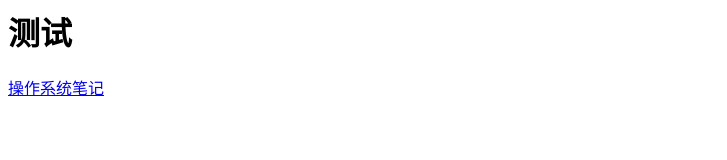
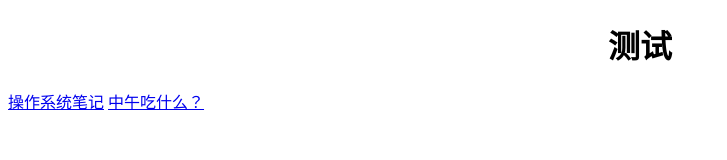
Before and after one commit to Jchao/aplay, a plain HTML site: page index.html in a window 1280 px wide. Shown: the whole page, without its empty margins (0-727 px from the left). Drawn offline with Linux system fonts and the light colour scheme.

Commit message:
Update index.html

```diff
--- a/index.html
+++ b/index.html
@@ -1,3 +1,16 @@
-<h1>测试</h1>
+<!doctype html>
+<html>
+<head>
+<meta charset="utf-8">
+<title>个人使用</title>
+</head>
 
-<a href="OS.html" target="_blank">操作系统笔记</a>
+ <!--设置背景颜色-->
+<!-- <body style="background-color:yellow;"> -->
+ <body>
+<!--设置标题居中 （align排列意思）-->
+<h1 style="text-align:center;">测试</h1>
+   <a href="OS.html" target="_blank">操作系统笔记</a>
+   <a href="eatwhat.html" target="_blank">中午吃什么？</a>
+</body>
+</html>
```
